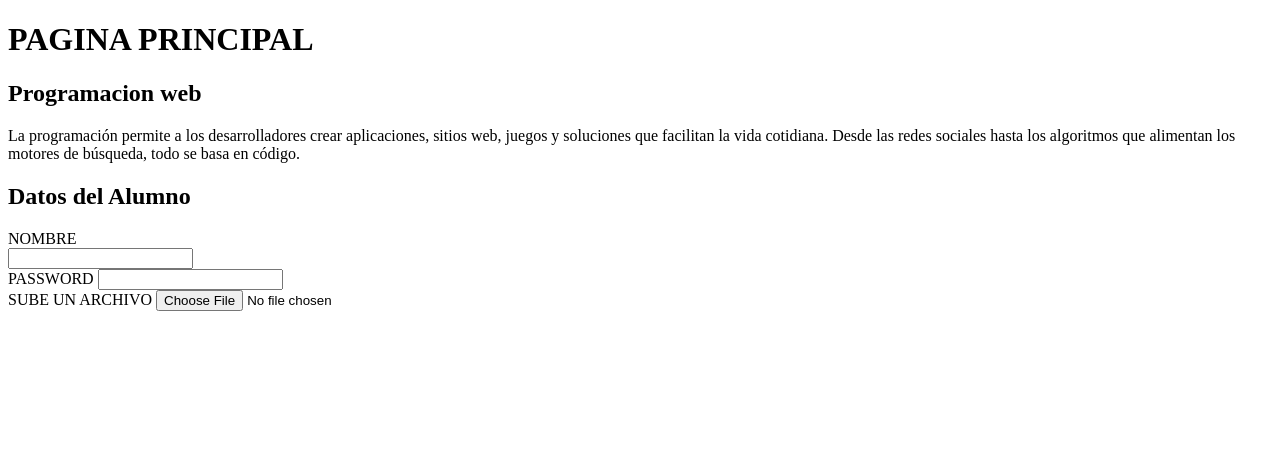
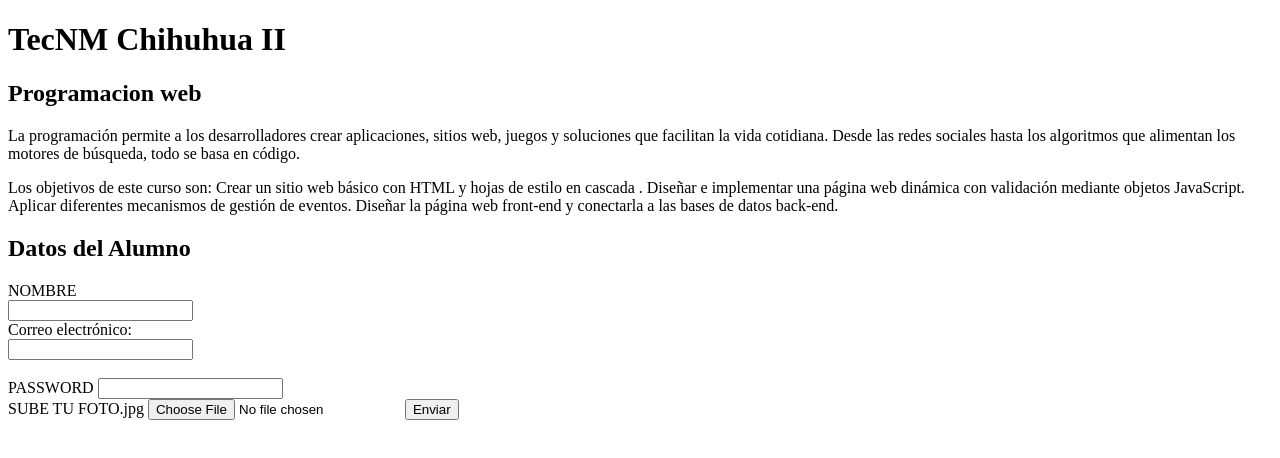
Before and after one commit to JavierEsp12/PW, a plain HTML site: page index.html in a window 1280 px wide. Drawn offline with Linux system fonts and the light colour scheme.

Commit message:
Add files via upload

```diff
--- a/index.html
+++ b/index.html
@@ -7,7 +7,7 @@
 </head>
 <body>
     <header>
-        <h1>PAGINA PRINCIPAL</h1>
+        <h1>TecNM Chihuhua II</h1>
     </header>
     <section>
         <h2>Programacion web</h2>
@@ -15,6 +15,13 @@
             La programación permite a los desarrolladores crear aplicaciones, sitios web, juegos
              y soluciones que facilitan la vida cotidiana. Desde las redes sociales hasta los
               algoritmos que alimentan los motores de búsqueda, todo se basa en código.
+        </p>
+        <p>
+            Los objetivos de este curso son:
+            Crear un sitio web básico con HTML y hojas de estilo en cascada .
+            Diseñar e implementar una página web dinámica con validación mediante objetos JavaScript.
+            Aplicar diferentes mecanismos de gestión de eventos.
+             Diseñar la página web front-end y conectarla a las bases de datos back-end.
         </p>
     </section>
     <section>
@@ -24,11 +31,16 @@
             <label for="Nombre">NOMBRE</label> <br>
             <input type="text" id="Nombre" name="Nombre"> <br>
 
+            <label for="email">Correo electrónico:</label><br>
+            <input type="email" id="email" name="email"><br><br>
+
             <label for="pass">PASSWORD</label>
             <input type="password" id="pass" name="pass"> <br>
 
-            <label for="archivo">SUBE UN ARCHIVO</label>
+            <label for="archivo">SUBE TU FOTO.jpg</label>
             <input type="file" id="archivo" name="archivo">
+
+            <input type="submit" value="Enviar">
 
         </form>
     </section>
```
